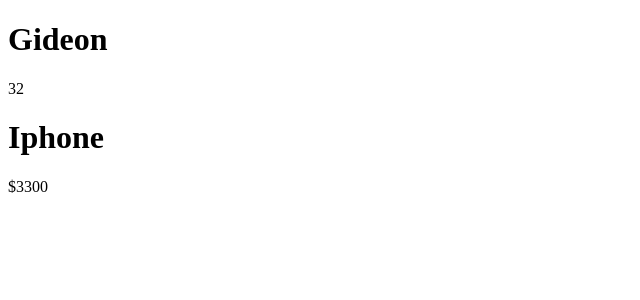
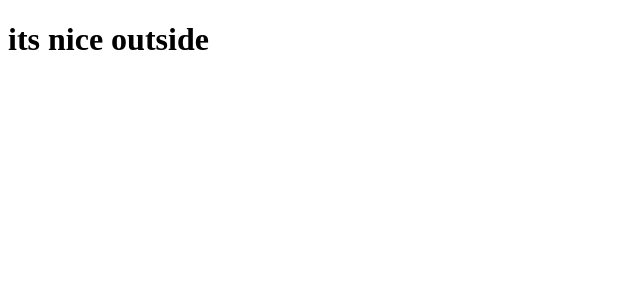
Before and after one commit to G1DY/React-Demo, a React (Vite) app in the folder react-demos/: page / in a window 1280 px wide. Shown: the top 300 px of the page, without its empty margins (0-640 px from the left). Built offline with nearby package versions, Linux system fonts and the light colour scheme.

Commit message:
rendering if else statements

```diff
--- a/react-demos/src/App.jsx
+++ b/react-demos/src/App.jsx
@@ -1,13 +1,11 @@
 import React from 'react'
-import Person1 from './Components/Person1'
-import Product1 from './Components/Product1'
+import Weather from './Components/Weather'
 
 
 const App = () => {
   return (
     <div>
-      <Person1 name="Gideon" Age={32} />
-      <Product1 name="Iphone" price={3300} />
+      <Weather/>
     </div>
   )
 }
--- /dev/null
+++ b/react-demos/src/Components/Weather.jsx
@@ -0,0 +1,14 @@
+import React from 'react'
+
+const Weather = () => {
+  let temp = 15;
+  if (temp < 15) {
+    return <h1>its cold outside!</h1>
+  } else if (temp >= 15 && temp <= 25) {
+    return <h1>its nice outside</h1>
+  } else if (temp > 25) {
+    return <h1>Its hot outside</h1>
+  }
+};
+
+export default Weather
```
